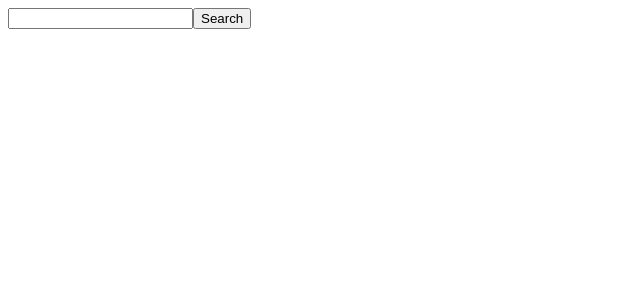
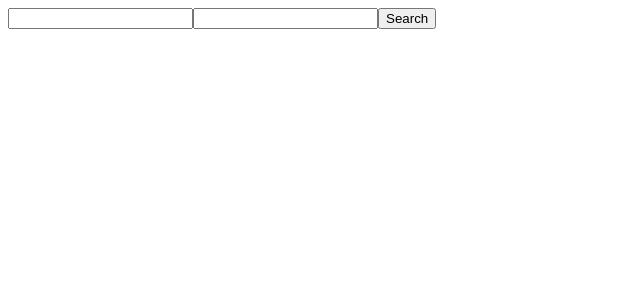
Before and after one commit to thenovatasha/medicineTracker, a React (Vite) app: page / in a window 1280 px wide. Shown: the top 300 px of the page, without its empty margins (0-640 px from the left). Built offline with nearby package versions, Linux system fonts and the light colour scheme.

Commit message:
Create db

```diff
--- a/package.json
+++ b/package.json
@@ -6,7 +6,7 @@
   "scripts": {
     "compile": "npx tsc",
     "dev": "vite",
-    "start": "npm run compile && node dist/server/server.js"
+    "start": "npx tsx src/server/server.ts"
   },
   "type": "module",
   "keywords": [],
@@ -15,6 +15,7 @@
   "dependencies": {
     "cors": "^2.8.5",
     "express": "^4.19.2",
+    "mongodb": "^6.8.0",
     "react": "^18.3.1",
     "react-dom": "^18.3.1",
     "ts-node": "^10.9.2"
@@ -23,7 +24,7 @@
     "@eslint/js": "^9.8.0",
     "@types/cors": "^2.8.17",
     "@types/express": "^4.17.21",
-    "@types/node": "^22.1.0",
+    "@types/node": "^22.5.1",
     "@types/react": "^18.3.3",
     "@types/react-dom": "^18.3.0",
     "@typescript-eslint/eslint-plugin": "^8.0.1",
--- a/src/App.tsx
+++ b/src/App.tsx
@@ -1,19 +1,27 @@
+import React from "react";
+
 const App = () => {
-    async function onSearch() {
-        fetch("http://localhost:3000")
+    async function onSearch(e: React.FormEvent) {
+        e.preventDefault();
+        fetch("http://localhost:3000/newUser", {
+            method: "POST",
+            body: JSON.stringify({ name: "Nafisa", password: "HAHA" }),
+        })
             .then((response) => response.text())
             .then((data) => console.log(data));
         console.log("Click Click");
     }
     return (
-        <div>
+        <form onSubmit={onSearch}>
             <label htmlFor="search">
                 <input type="text" name="search" id="search" />
             </label>
-            <button onClick={onSearch} type="button">
-                Search
-            </button>
-        </div>
+
+            <label htmlFor="pass">
+                <input type="text" name="pass" id="pass" />
+            </label>
+            <button type="submit">Search</button>
+        </form>
     );
 };
 
--- a/src/server/server.ts
+++ b/src/server/server.ts
@@ -1,5 +1,6 @@
 import express, { Express, Request, Response } from "express";
 import cors from "cors";
+import { createUser } from "../db/db";
 const app: Express = express();
 const PORT = 3000;
 
@@ -7,6 +8,8 @@ app.use(cors());
 app.get("/", (req: Request, res: Response) => {
     res.send("Express + TS Server");
 });
-
+app.post("/newUser", (req: Request, res: Response) => {
+    createUser({ name: "Jack", password: "1435" });
+});
 app.listen(PORT);
 console.log(`server started at http://localhost:${PORT}`);
--- a/vite.config.js
+++ b/vite.config.js
@@ -1,7 +1,6 @@
 import { defineConfig } from "vite";
 import react from "@vitejs/plugin-react";
 
-// https://vitejs.dev/config/
 export default defineConfig({
     plugins: [react()],
     resolve: {
```
Also changed, not shown: src/db/db.ts (added, +20 -0 lines), 4 other files (tests, documents, lock files or other folders).
